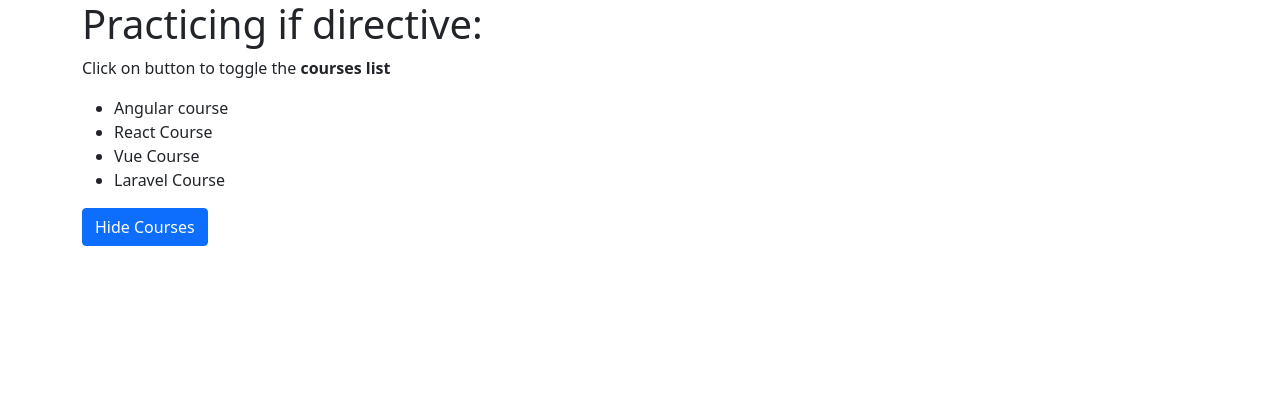
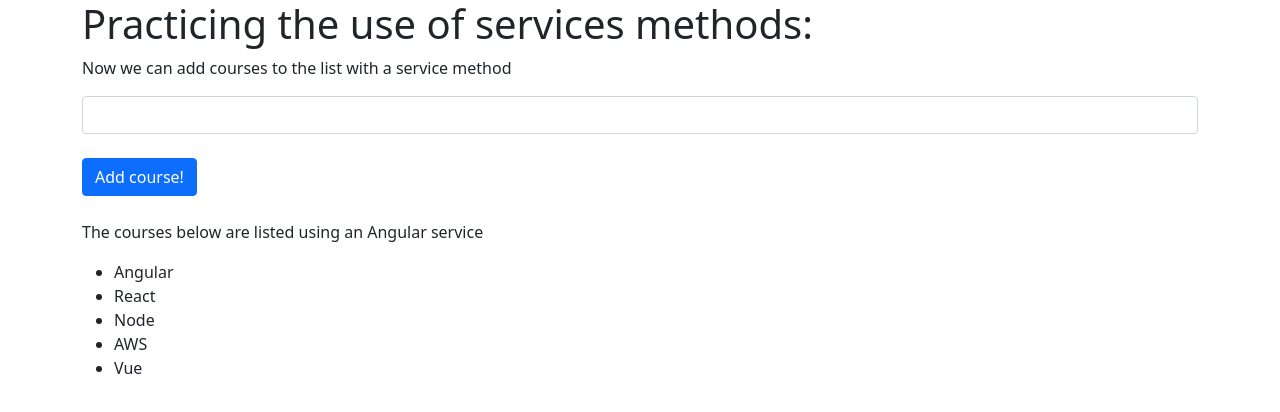
Before and after one commit to MatheusMattana/angular-practice, an Angular app: page /add-course-service in a window 1280 px wide. Before the commit this address led to /if-directive. Shown: the top 412 px of the page. Built offline with nearby package versions, Linux system fonts and the light colour scheme.

Commit message:
feat(page): Practicing using methods inside services

```diff
--- a/angular.json
+++ b/angular.json
@@ -1,5 +1,8 @@
 {
   "$schema": "./node_modules/@angular/cli/lib/config/schema.json",
+  "cli": {
+    "analytics": "1fc00b45-64dc-457b-8a54-9179672f4e55"
+  },
   "version": 1,
   "newProjectRoot": "projects",
   "projects": {
--- a/src/app/app-routing.module.ts
+++ b/src/app/app-routing.module.ts
@@ -50,6 +50,13 @@ const routes: Routes = [
       ),
   },
   {
+    path: 'add-course-service',
+    loadChildren: () =>
+      import('./pages/service-add-courses/service-add-courses.module').then(
+        (m) => m.ServiceAddCoursesModule
+      ),
+  },
+  {
     path: '**',
     redirectTo: '/if-directive',
   },
--- a/src/app/app.module.ts
+++ b/src/app/app.module.ts
@@ -4,10 +4,11 @@ import { BrowserModule } from '@angular/platform-browser';
 import { AppRoutingModule } from './app-routing.module';
 import { AppComponent } from './app.component';
 import { CoursesService } from './services/courses/courses.service';
+import { ServiceAddCoursesModule } from './pages/service-add-courses/service-add-courses.module';
 
 @NgModule({
   declarations: [AppComponent],
-  imports: [BrowserModule, AppRoutingModule],
+  imports: [BrowserModule, AppRoutingModule, ServiceAddCoursesModule],
   providers: [CoursesService],
   bootstrap: [AppComponent],
 })
--- /dev/null
+++ b/src/app/pages/service-add-courses/service-add-courses-routing.module.ts
@@ -0,0 +1,11 @@
+import { NgModule } from '@angular/core';
+import { RouterModule, Routes } from '@angular/router';
+import { ServiceAddCoursesComponent } from './service-add-courses.component';
+
+const routes: Routes = [{ path: '', component: ServiceAddCoursesComponent }];
+
+@NgModule({
+  imports: [RouterModule.forChild(routes)],
+  exports: [RouterModule],
+})
+export class ServiceAddCoursesRoutingModule {}
--- /dev/null
+++ b/src/app/pages/service-add-courses/service-add-courses.component.html
@@ -0,0 +1,20 @@
+<div class="container">
+
+  <h1>Practicing the use of services methods:</h1>
+
+  <p>Now we can add courses to the list with a service method</p>
+
+  <input type="text" class="form-control" #courseInput>
+
+  <button (click)="addCourse(courseInput.value)" class="btn btn-primary mt-4">
+    Add course!
+  </button>
+
+  <p class="mt-4">The courses below are listed using an Angular service</p>
+
+  <ul>
+    <li *ngFor="let course of courses">
+      <span>{{ course }}</span>
+    </li>
+  </ul>
+</div>
--- /dev/null
+++ b/src/app/pages/service-add-courses/service-add-courses.component.ts
@@ -0,0 +1,21 @@
+import { Component, OnInit } from '@angular/core';
+import { CoursesService } from 'src/app/services/courses/courses.service';
+
+@Component({
+  selector: 'app-service-add-courses',
+  templateUrl: './service-add-courses.component.html',
+  styleUrls: ['./service-add-courses.component.scss'],
+})
+export class ServiceAddCoursesComponent implements OnInit {
+  courses = [''];
+
+  constructor(private courseService: CoursesService) {}
+
+  ngOnInit(): void {
+    this.courses = this.courseService.getCourses();
+  }
+
+  addCourse(course = '') {
+    this.courseService.addCourse(course);
+  }
+}
--- a/src/app/services/courses/courses.service.ts
+++ b/src/app/services/courses/courses.service.ts
@@ -4,9 +4,15 @@ import { Injectable } from '@angular/core';
   providedIn: 'root',
 })
 export class CoursesService {
+  private courses = ['Angular', 'React', 'Node', 'AWS', 'Vue'];
+
   constructor() {}
 
   getCourses() {
-    return ['Angular', 'React', 'Node', 'AWS', 'Vue'];
+    return this.courses;
+  }
+
+  addCourse(course = '') {
+    this.courses.push(course);
   }
 }
```
Also changed, not shown: src/app/pages/service-add-courses/service-add-courses.module.ts (added, +11 -0 lines), src/app/pages/service-add-courses/service-add-courses.component.scss (added), 1 other file (tests, documents, lock files or other folders).
